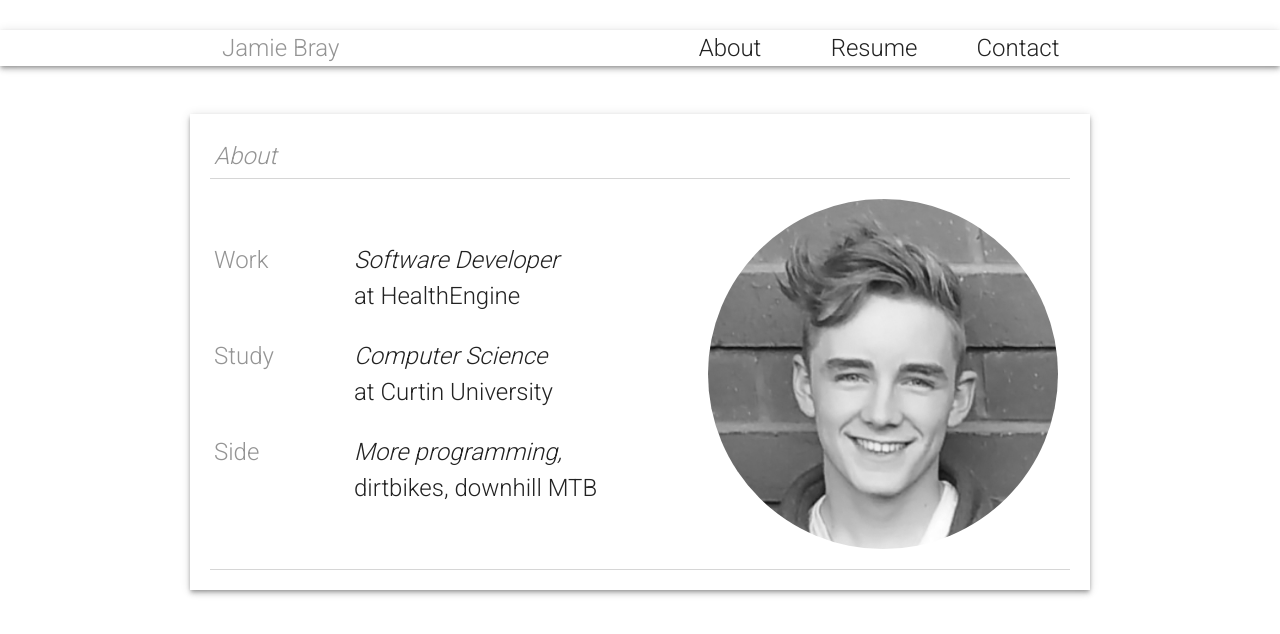
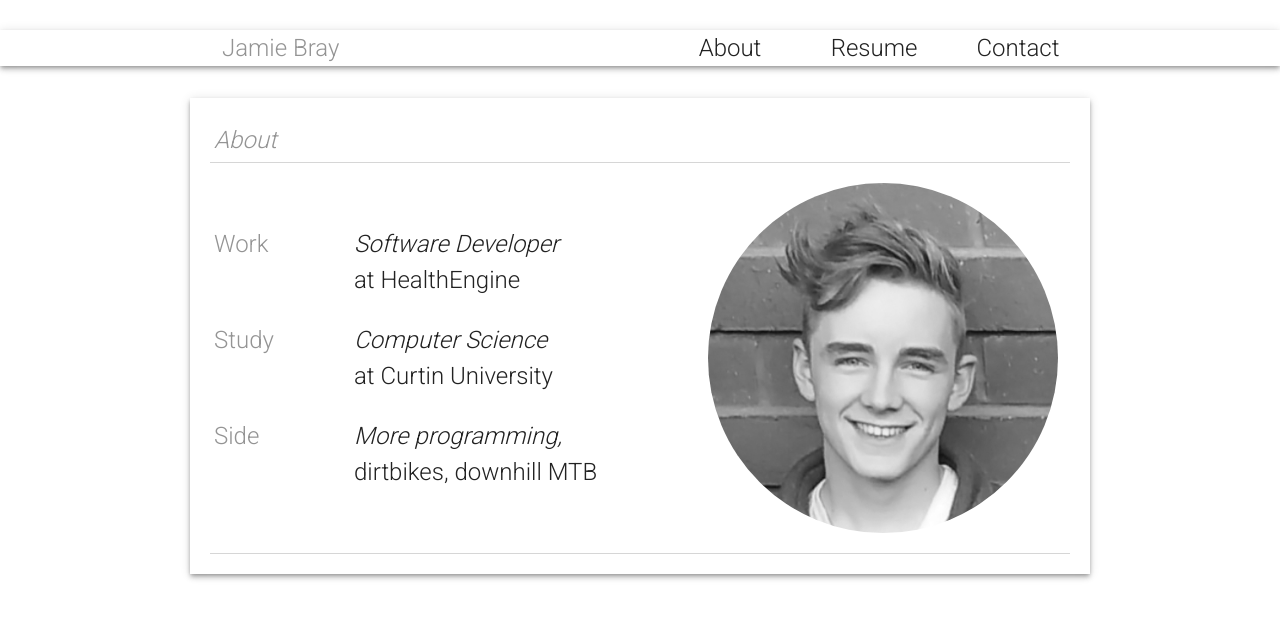
Before and after one commit to Jumbub/jamiebray-ui, a React (Create React App) app: page /about in a window 1280 px wide. Shown: the top 634 px of the page. Built offline with nearby package versions, Linux system fonts and the light colour scheme.

Commit message:
Moved previous card styling change to specific components class

```diff
--- a/src/components/Card/Card.module.scss
+++ b/src/components/Card/Card.module.scss
@@ -2,7 +2,6 @@
 
 .outer {
   box-shadow: $card-shadow;
-  margin-bottom: 16px;
 
   &.inverted {
     box-shadow: $card-shadow-inset;
--- a/src/components/ContentCardResume/ContentCardResume.module.scss
+++ b/src/components/ContentCardResume/ContentCardResume.module.scss
@@ -31,6 +31,7 @@
 .documentWrapper {
   max-width: 830px;
   padding: 10px;
+  margin-bottom: 16px;
 }
 
 .document {
```
